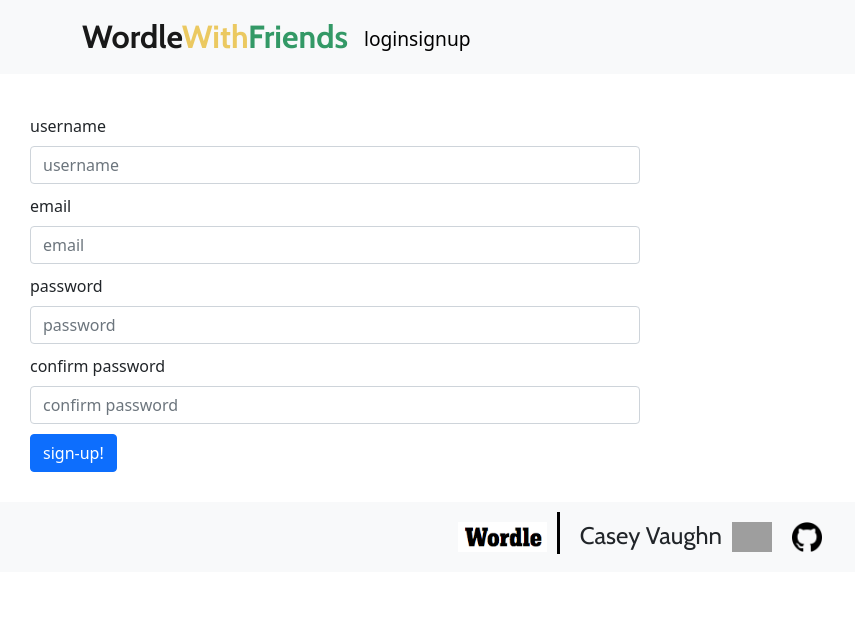
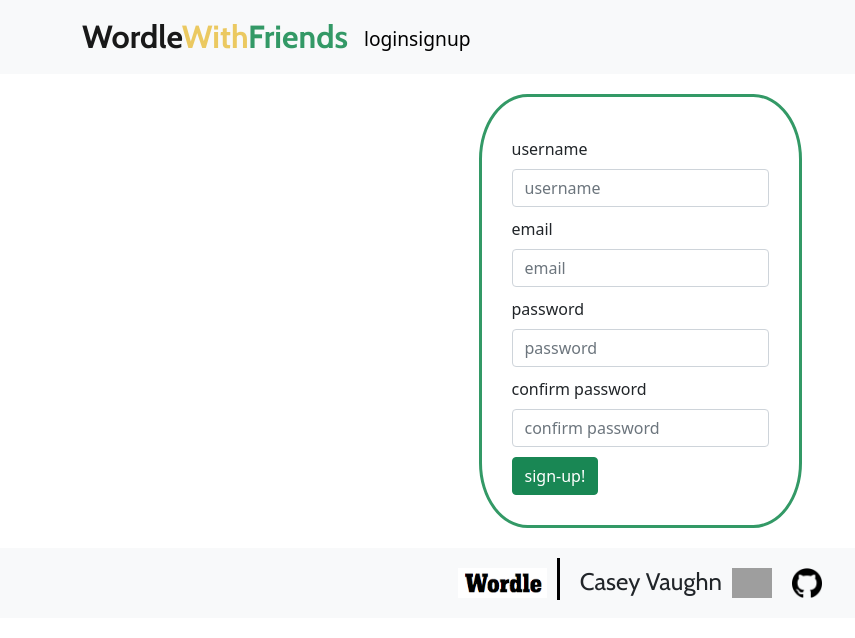
Before and after one commit to caseyvaughn/wordle-with-friends, a React (Create React App) app in the folder client/: page /signup in a window 1280 px wide. Shown: the top 638 px of the page, without its empty margins (0-855 px from the left). Built offline with nearby package versions, Linux system fonts and the light colour scheme; grey boxes are pictures that could not be loaded.

Commit message:
styled sign in and log in forms

```diff
--- a/client/src/App.css
+++ b/client/src/App.css
@@ -72,3 +72,12 @@ button:hover {
   color: #339966;
   text-transform: uppercase;
 }
+.form-wrapper {
+  display: flex;
+  justify-content: center;
+  margin: 20px;
+}
+.custom-form {
+  border: 3px solid #339966;
+  border-radius: 15%;
+}
--- a/client/src/components/Login.jsx
+++ b/client/src/components/Login.jsx
@@ -10,7 +10,8 @@ export default function Login(props) {
   const navigate = useNavigate()
 
   return (
-    <Form onSubmit={async (e) => {
+    <div className="form-wrapper">
+    <Form className="custom-form" onSubmit={async (e) => {
       e.preventDefault()
       const user = {
         username,
@@ -24,7 +25,7 @@ export default function Login(props) {
       <Form.Group>
         <Form.Label>username</Form.Label>
         <Form.Control
-          style={{ "width": "50%"}}
+          // style={{ "width": "50%"}}
           placeholder="username"
           type='text'
           onChange={(e) => setUsername(e.target.value)}
@@ -33,12 +34,13 @@ export default function Login(props) {
       <Form.Group>
         <Form.Label>password</Form.Label>
         <Form.Control
-          style={{ "width": "50%"}}
+          // style={{ "width": "50%"}}
           placeholder="password"
           type='password' onChange={(e) => setPassword(e.target.value)}
           value={password}></Form.Control>
       </Form.Group>
-    <Button style={{ "marginTop": "10px" }} type="submit">login</Button>
-  </Form>
+    <Button variant="success" style={{ "marginTop": "10px" }} type="submit">login</Button>
+      </Form>
+      </div>
     )
 }
--- a/client/src/components/SignUp.jsx
+++ b/client/src/components/SignUp.jsx
@@ -12,7 +12,8 @@ export default function SignUp(props) {
   const navigate = useNavigate()
 
   return (
-    <Form onSubmit={async (e) => {
+    <div className="form-wrapper">
+    <Form className="custom-form" onSubmit={async (e) => {
       e.preventDefault()
       const user = {
         username,
@@ -27,7 +28,6 @@ export default function SignUp(props) {
       <Form.Group>
         <Form.Label>username</Form.Label>
         <Form.Control
-          style={{ "width": "50%"}}
           type='text'
           placeholder="username"
           onChange={(e) => setUsername(e.target.value)}
@@ -37,7 +37,6 @@ export default function SignUp(props) {
       <Form.Group>
         <Form.Label>email</Form.Label>
         <Form.Control
-          style={{ "width": "50%"}}
           type='text'
           placeholder="email"
           onChange={(e) => setEmail(e.target.value)}
@@ -46,7 +45,6 @@ export default function SignUp(props) {
       <Form.Group>
         <Form.Label>password</Form.Label>
         <Form.Control
-          style={{ "width": "50%"}}
           type='password'
           placeholder ="password"
           onChange={(e) => setPassword(e.target.value)}
@@ -55,12 +53,12 @@ export default function SignUp(props) {
       <Form.Group>
         <Form.Label>confirm password</Form.Label>
         <Form.Control
-          style={{ "width": "50%"}}
           type='password'
           placeholder ="confirm password"
         ></Form.Control>
       </Form.Group>
-      <Button style={{ "marginTop": "10px" }} type="submit">sign-up!</Button>
-    </Form>
+      <Button variant="success" style={{ "marginTop": "10px" }} type="submit">sign-up!</Button>
+      </Form>
+      </div>
   )
 }
```
